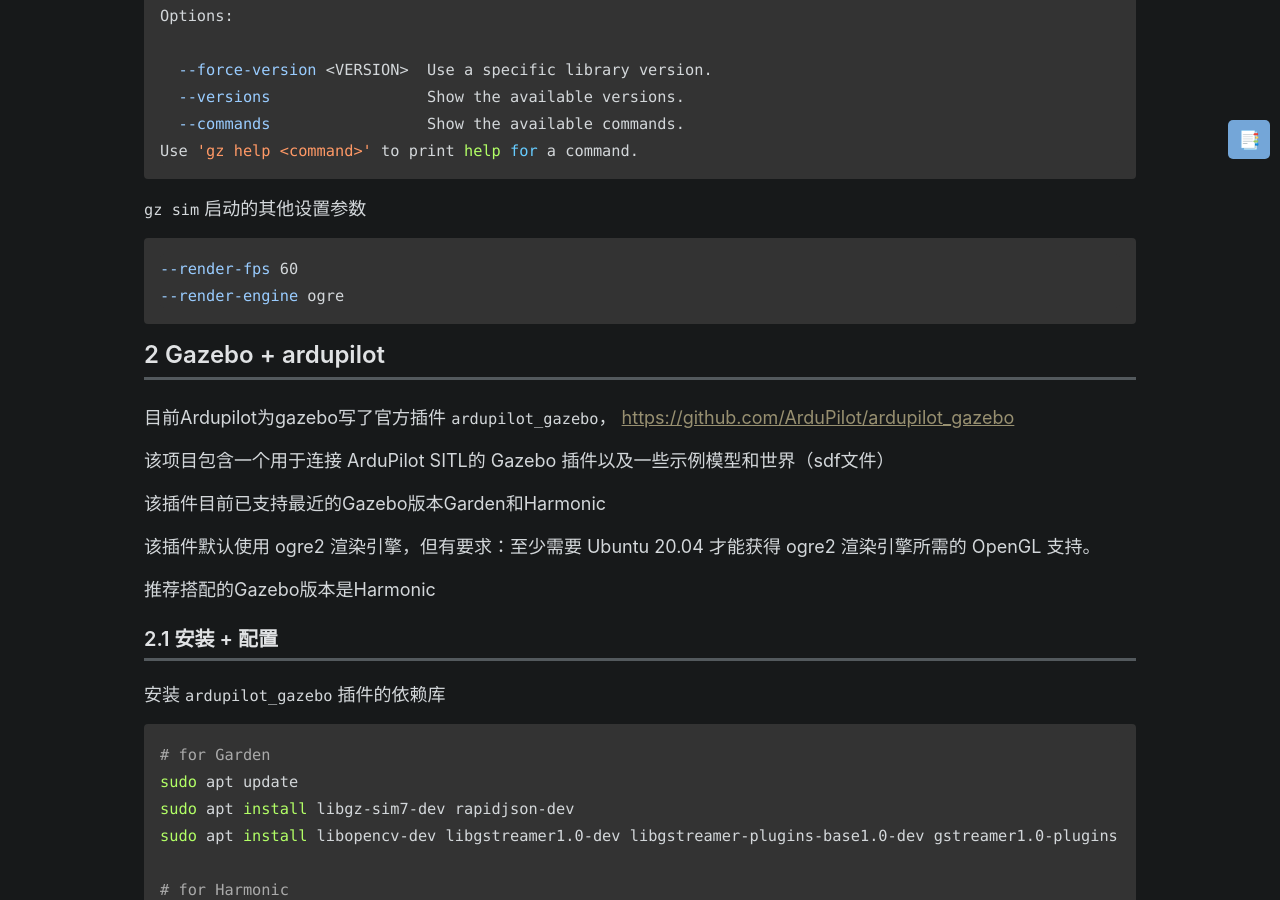
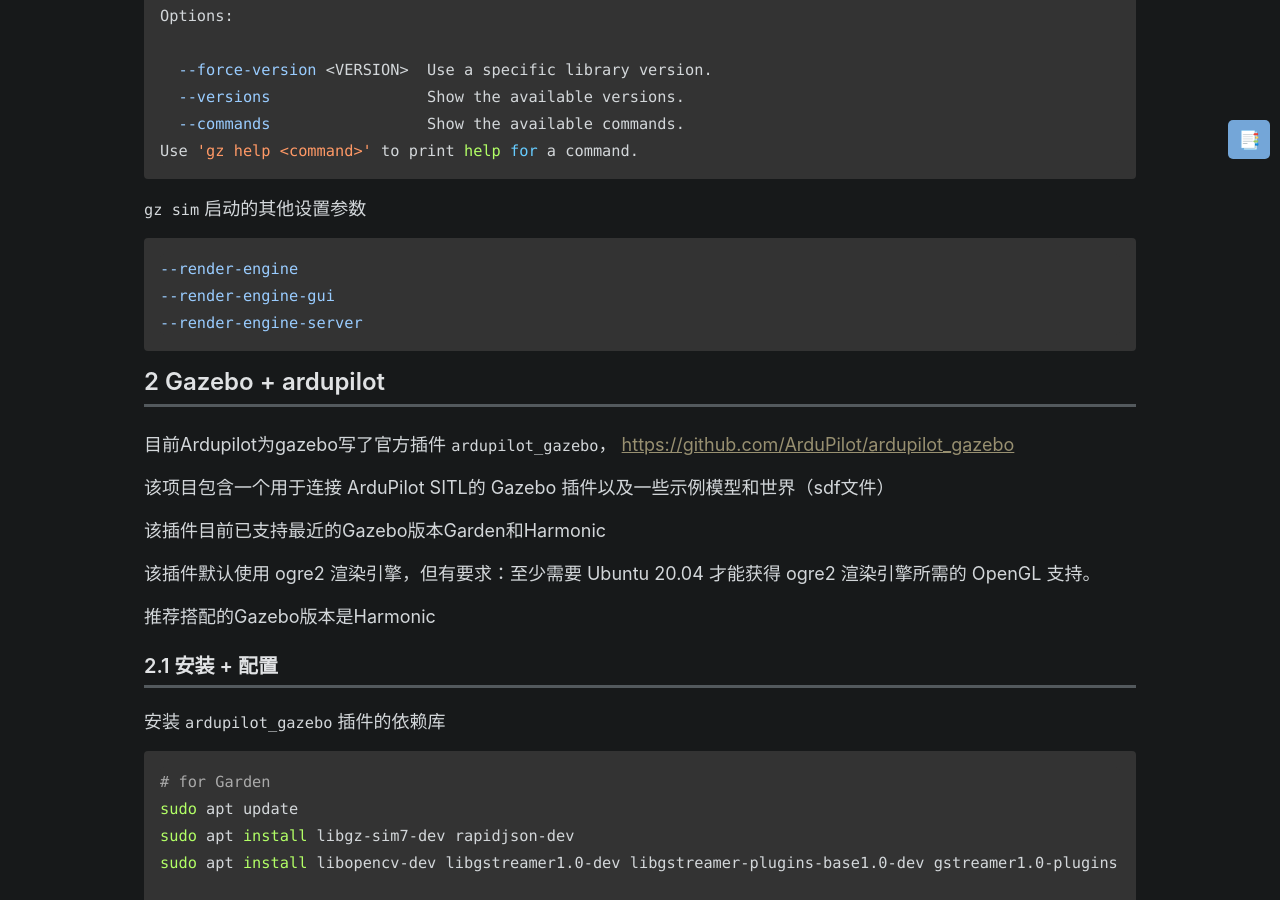
Before and after one commit to M3ngL/M3ngL.github.io, a Jekyll site: the page built from _posts/2025-04-25-Gazebo实时展示Ardupilot仿真UAV.md, in a window 1280 px wide and 900 px high, scrolled down 3421 px. Built offline with Jekyll 4.4.1, drawn with Linux system fonts in a browser that asks for light colours.

Commit message:
update: google验证文件上传

`````diff
--- /dev/null
+++ b/_layouts/google6545892006edb328.html
@@ -0,0 +1 @@
+google-site-verification: google6545892006edb328.html
--- a/_posts/2025-04-25-Gazebo实时展示Ardupilot仿真UAV.md
+++ b/_posts/2025-04-25-Gazebo实时展示Ardupilot仿真UAV.md
@@ -131,8 +131,9 @@
 `gz sim`  启动的其他设置参数
 
 ````bash
---render-fps 60
---render-engine ogre
+--render-engine
+--render-engine-gui
+--render-engine-server
 ````
 
 ## Gazebo + ardupilot
`````
